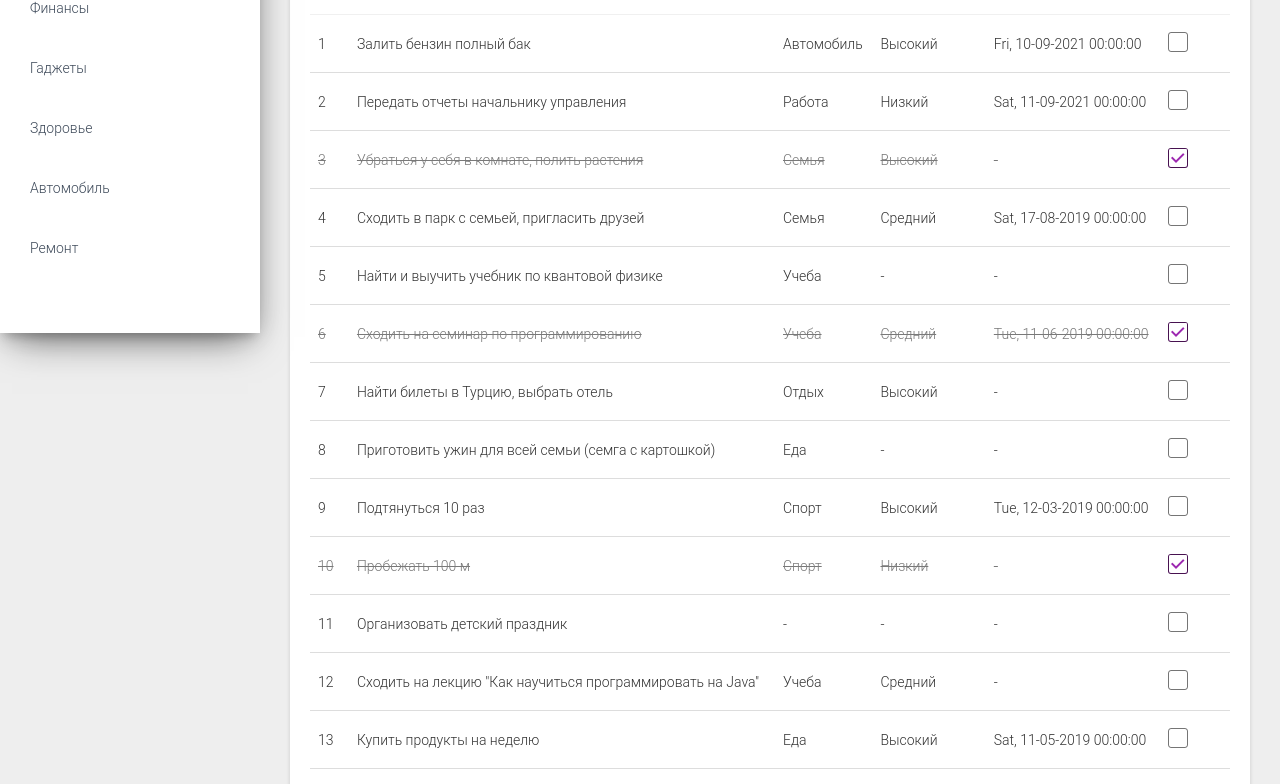
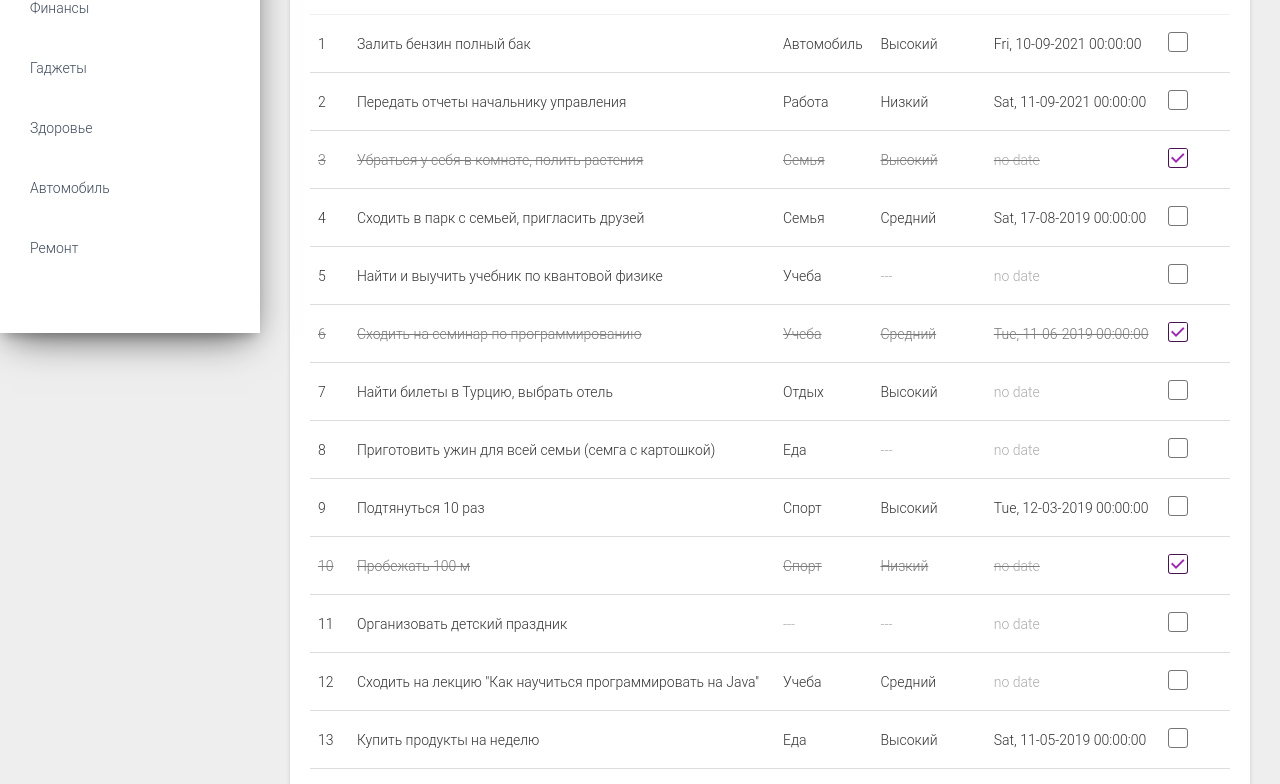
Before and after one commit to Murik/todolist, an Angular app: page / in a window 1280 px wide. Shown: the part 467-1251 px from the top of the page. Built offline with nearby package versions, Linux system fonts and the light colour scheme.

Commit message:
css beauties

```diff
--- a/src/app/view/task/task.component.css
+++ b/src/app/view/task/task.component.css
@@ -3,3 +3,8 @@
   text-decoration: line-through;
   color: #797979;
 }
+
+.novalue
+{
+  color: #acacac;
+}
--- a/src/app/view/task/task.component.html
+++ b/src/app/view/task/task.component.html
@@ -14,19 +14,19 @@
       </thead>
       <tbody>
       <tr *ngFor="let task of tasks; let i = index"
-        [class.completed] = "task.completed">
+          [class.completed]="task.completed">
         <td>{{i + 1}}</td>
         <td>{{task.title}}</td>
-        <td>{{task.category ? task.category.title : "-"}}</td>
-        <td>{{task.priority ? task.priority.title : "-"}}</td>
-        <td>{{task.date ? (task.date | date:'E, dd-MM-yyyy HH:mm:ss') : "-"}}</td>
-<!--        <td>{{task.completed}}</td>-->
+        <td [class.novalue]="task.category==null">{{task.category ? task.category.title : "---"}}</td>
+        <td [class.novalue]="task.priority==null">{{task.priority ? task.priority.title : "---"}}</td>
+        <td [class.novalue]="task.date==null">{{task.date ? (task.date | date:'E, dd-MM-yyyy HH:mm:ss') : "no date"}}</td>
+        <!--        <td>{{task.completed}}</td>-->
         <td>
           <div class="form-check">
             <label class="form-check-label">
               <input class="form-check-input" type="checkbox" value=""
                      [checked]="task.completed"
-              (click)="toggleTaskCompleted(task)">
+                     (click)="toggleTaskCompleted(task)">
               <span class="form-check-sign">
                 <span class="check"></span>
               </span>
```
